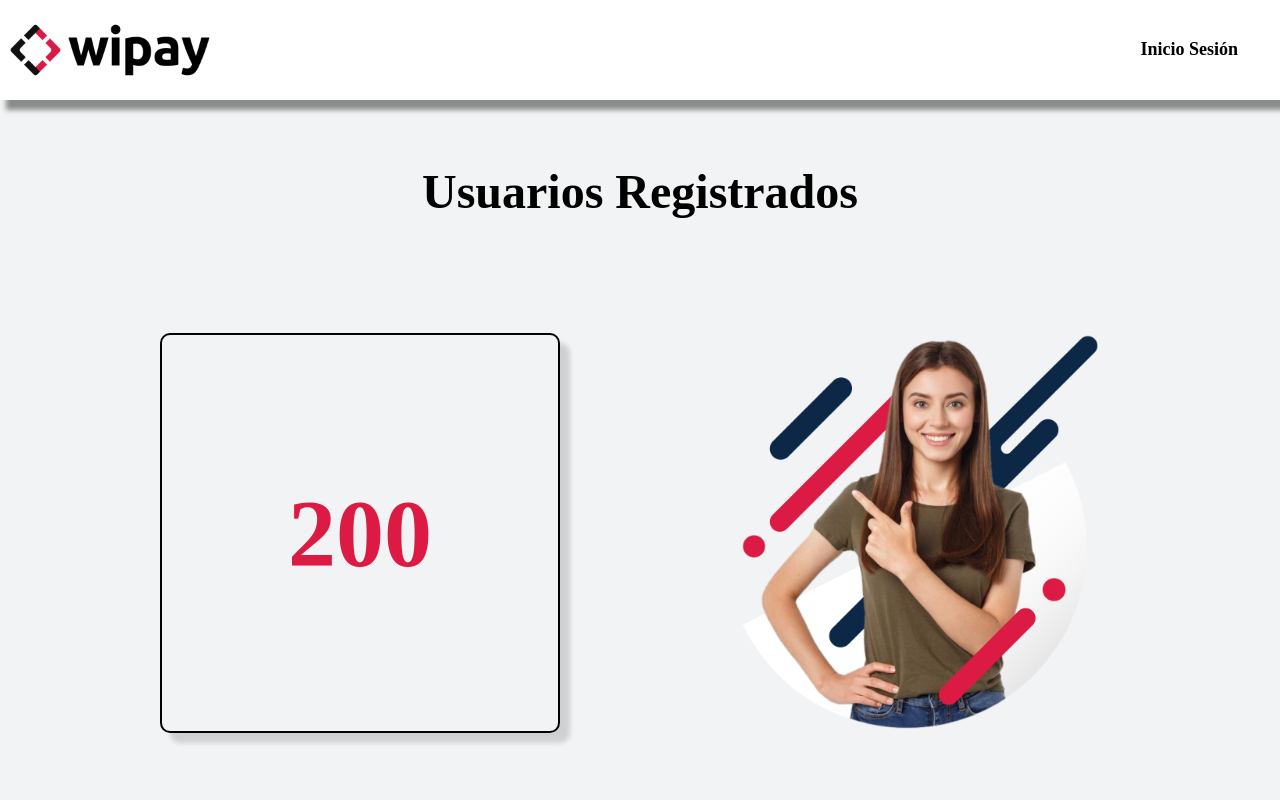
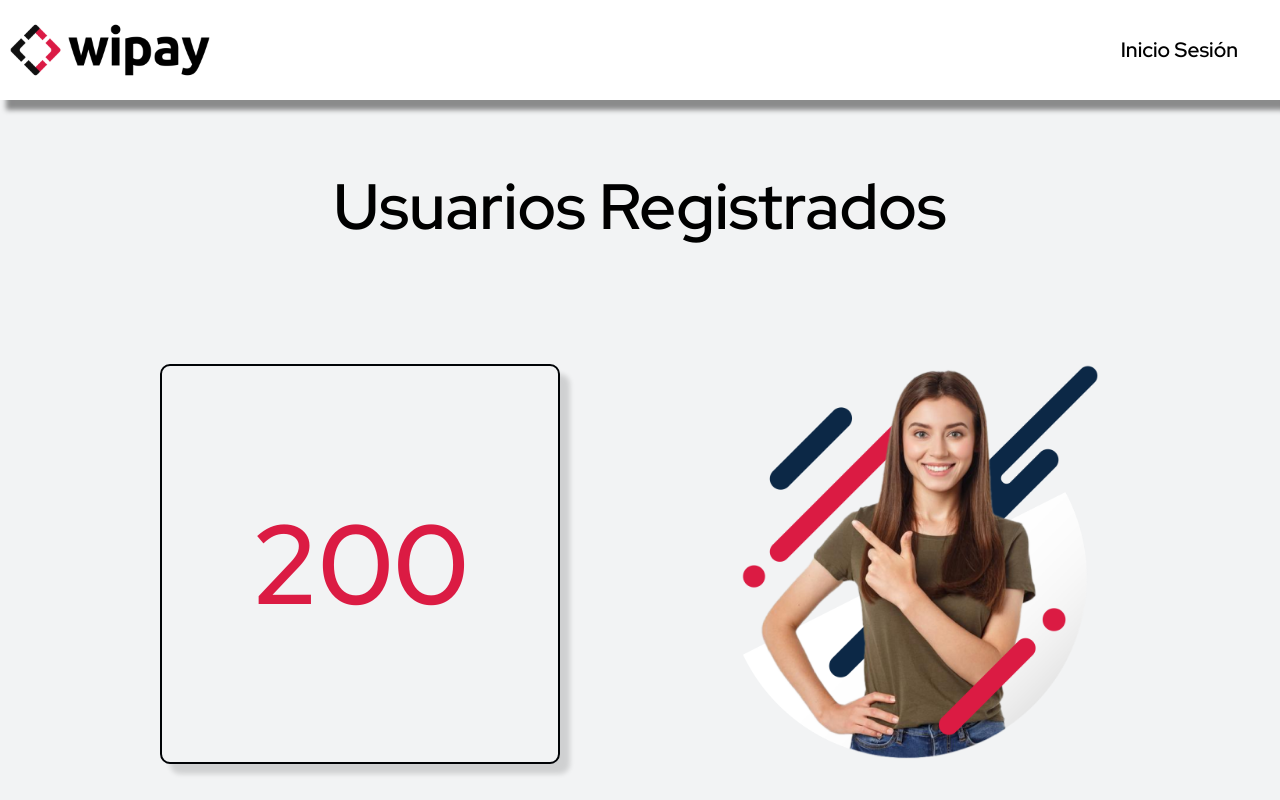
Before and after one commit to Moyrasc/Prueba-Tecnica-Wipay, a React (Vite) app: page /inicio in a window 1280 px wide. Built offline with nearby package versions, Linux system fonts and the light colour scheme.

Commit message:
add letter font

```diff
--- a/index.html
+++ b/index.html
@@ -4,6 +4,9 @@
     <meta charset="UTF-8" />
     <link rel="icon" type="image/svg+xml" href="/vite.svg" />
     <meta name="viewport" content="width=device-width, initial-scale=1.0" />
+    <link rel="preconnect" href="https://fonts.googleapis.com">
+    <link rel="preconnect" href="https://fonts.gstatic.com" crossorigin>
+    <link href="https://fonts.googleapis.com/css2?family=Red+Hat+Display:ital,wght@0,400;0,600;1,700&display=swap" rel="stylesheet">
     <title>Wipay</title>
   </head>
   <body>
--- a/src/components/Navbar/NavbarStyled.jsx
+++ b/src/components/Navbar/NavbarStyled.jsx
@@ -20,7 +20,7 @@
 
 const NavbarLink = styled(Link)`
 color: black;
-font-size: 18px;
+font-size: 1.3rem;
 font-weight: bold;
 display: flex;
 padding-right: 2rem;
--- a/src/index.css
+++ b/src/index.css
@@ -7,4 +7,5 @@
   width: 100vw;
   height: 100vh;
   background-color: #f2f3f4;
+  font-family: "Red Hat Display", sans-serif;
 }
--- a/src/views/TotalUsersStyled.jsx
+++ b/src/views/TotalUsersStyled.jsx
@@ -9,7 +9,7 @@
 justify-content: flex-start;
 
 & h1 {
-  font-size: 3rem;
+  font-size: 4rem;
   margin: 4rem 0rem;
   text-align: center;
 
@@ -29,7 +29,7 @@
 cursor:pointer;
 & p {
   color:#db1b43;
-  font-size: 6rem;
+  font-size: 7rem;
   font-weight: bolder;
 }
 `
```
